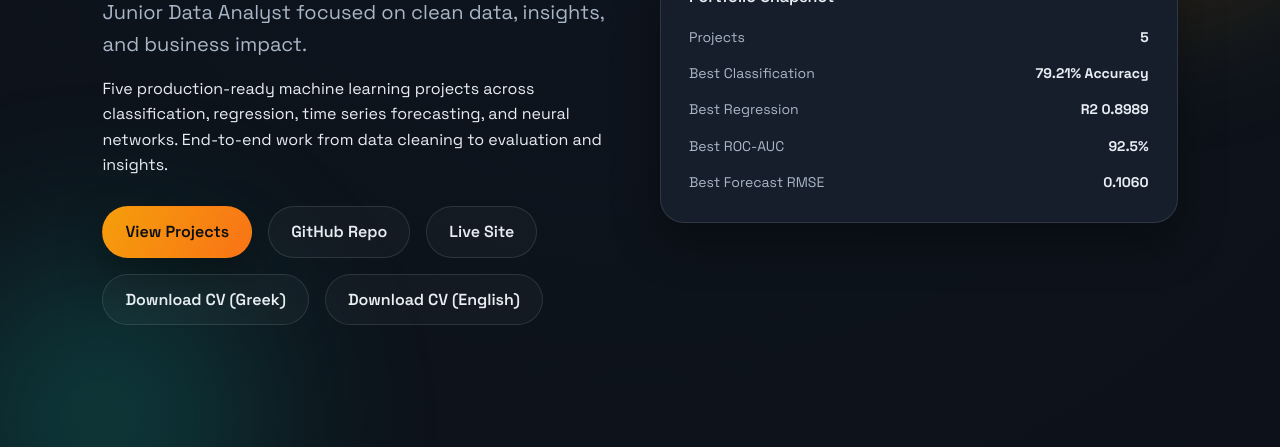
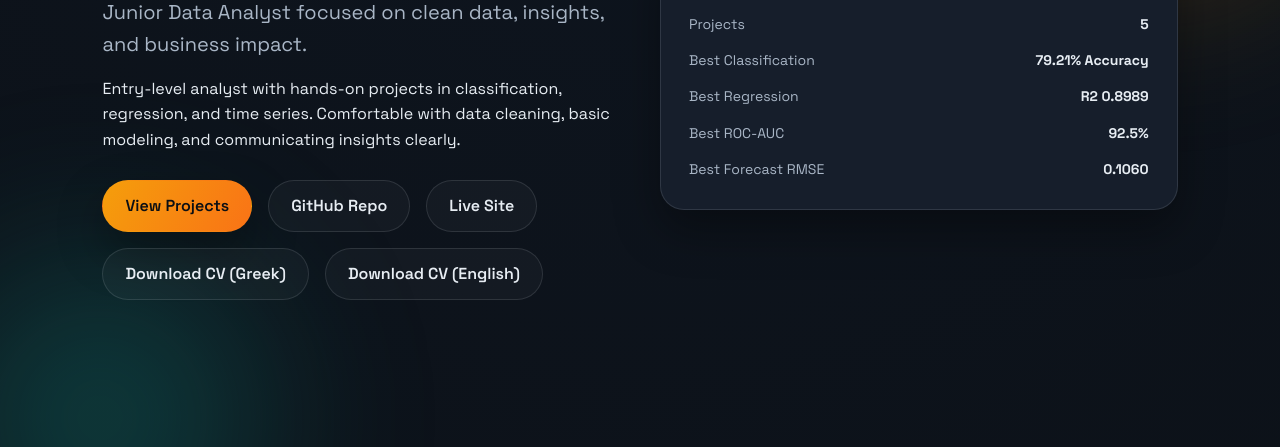
Before and after one commit to xristoskaradis40-lab/ata-science-portfolio, a plain HTML site: page index.html in a window 1280 px wide. Shown: the part 302-749 px from the top of the page. Drawn offline with Linux system fonts and the light colour scheme.

Commit message:
Adjust hero summary for junior role

```diff
--- a/index.html
+++ b/index.html
@@ -30,9 +30,9 @@
         <h1>Christos</h1>
         <p class="role">Junior Data Analyst focused on clean data, insights, and business impact.</p>
         <p class="summary">
-          Five production-ready machine learning projects across classification, regression,
-          time series forecasting, and neural networks. End-to-end work from data cleaning
-          to evaluation and insights.
+          Entry-level analyst with hands-on projects in classification, regression,
+          and time series. Comfortable with data cleaning, basic modeling,
+          and communicating insights clearly.
         </p>
         <div class="hero-actions">
           <a class="btn primary" href="#projects">View Projects</a>
```
